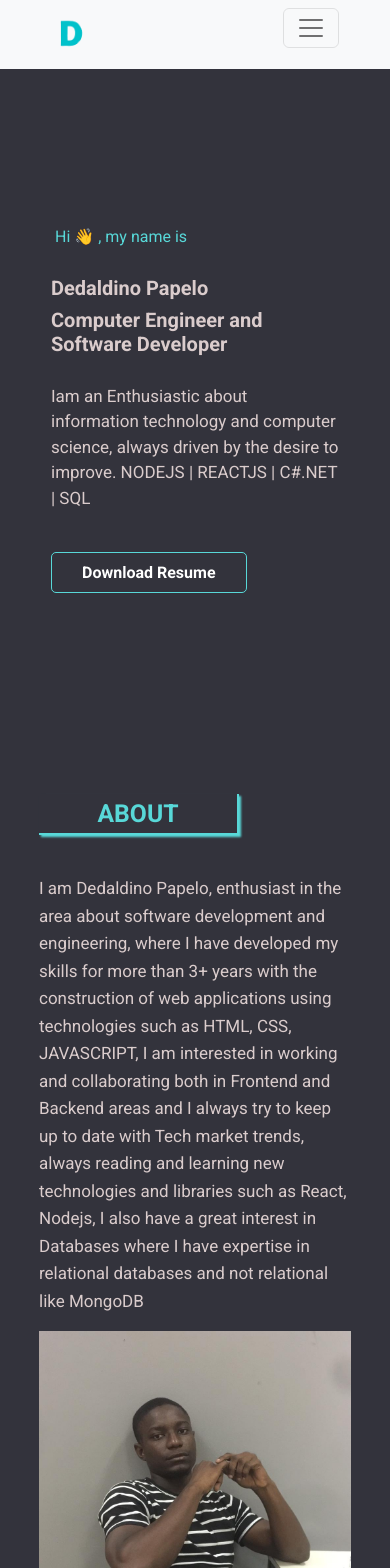
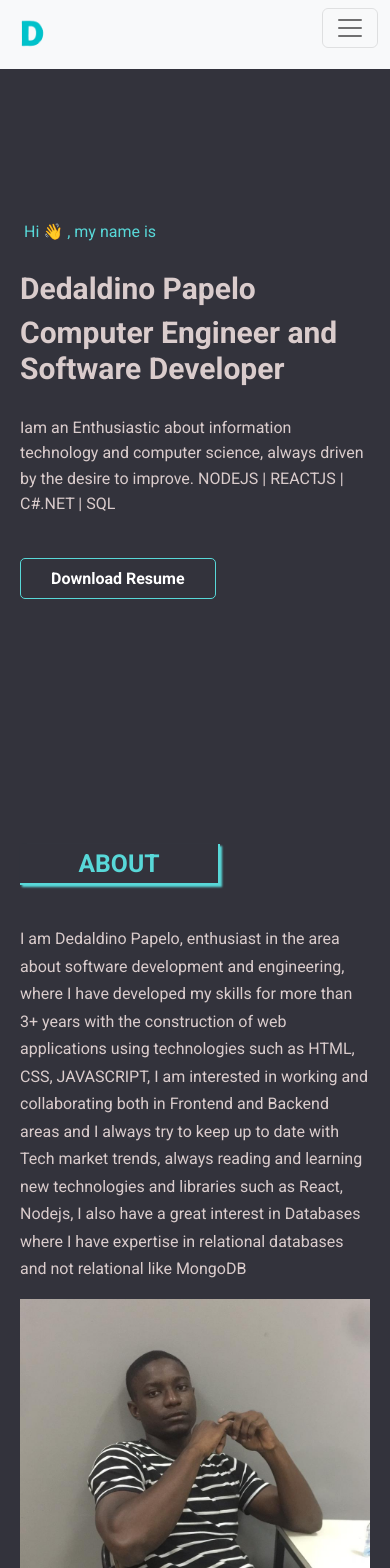
Before and after one commit to Dedaldino-Papelo/new-portfolio, a React (Create React App) app: page / in a window 390 px wide. Shown: the top 1568 px of the page. Built offline with nearby package versions, Linux system fonts and the light colour scheme.

Commit message:
added responsiveness with media queries part 2

```diff
--- a/src/App.css
+++ b/src/App.css
@@ -23,6 +23,13 @@
     margin: 0 auto;
 }
 
+@media only screen and (max-width: 767px) {
+    .container{
+        width: 100%;
+        margin: 0 auto;
+    }
+}
+
 .sub-title{
     margin-bottom: 40px;
     text-transform: uppercase;
--- a/src/components/About/style.css
+++ b/src/components/About/style.css
@@ -1,62 +1,65 @@
-.About{
+.About {
     padding: 100px 0px;
     display: flex;
     flex-direction: column;
 }
 
-.about-content{
+.about-content {
     display: flex;
-
 }
 
-.about-content .info{
+.about-content .info {
     width: 50%;
     display: flex;
     flex-direction: column;
 }
 
-.about-content .left-image{
+.about-content .left-image {
     width: 50%;
     display: flex;
     justify-content: center;
     align-items: center;
 }
 
-.about-content .left-image img{
+.about-content .left-image img {
     width: 30vw;
     height: 70vh;
     object-fit: cover;
 }
 
-.About .info p{
+.About .info p {
     font-size: 1.0625em;
     line-height: 27.5px;
 }
 
-@media only screen and (min-width: 768px) and (max-width: 959px) {
-
-
-}
+@media only screen and (min-width: 768px) and (max-width: 959px) {}
 
 /*Responsivo - Smartphone*/
 @media only screen and (max-width: 767px) {
-    .About{
-        padding-top: 50px;
+    .About {
+        padding: 100px 20px;
     }
-    .about-content{
+
+    .about-content {
         display: flex;
         flex-direction: column;
     }
 
-    .about-content .info{
+    .about-content .info {
         width: 100%;
+
     }
 
-.about-content .left-image{
-    width: 100%;
+    .About .info p {
+        font-size: 1em;
     }
 
-.about-content .left-image img{
+    .about-content .left-image {
+        width: 100%;
+        align-items: center;
+    }
+
+    .about-content .left-image img {
         width: 100%;
         height: 50vh;
         object-fit: cover;
@@ -66,7 +69,7 @@
 /*TABLET*/
 @media only screen and (min-width: 767px) and (max-width: 1366px) {
 
-    .about-content .left-image img{
+    .about-content .left-image img {
         width: 100%;
         height: 50vh;
         object-fit: cover;
--- a/src/components/Contact/style.css
+++ b/src/components/Contact/style.css
@@ -93,8 +93,7 @@ button {
 
 @media only screen and (max-width: 767px) {
     .contact {
-        padding: 70px 0px;
-        color: #8f8f8f;
+        padding: 70px 20px;
     }
 
 }
--- a/src/components/Home/Home.js
+++ b/src/components/Home/Home.js
@@ -1,8 +1,8 @@
 import React from 'react'
 
-import './style.css';
 import {
   HomeContainer,
+  TitleContainer,
   Title1,
   Title2,
   Entry,
@@ -15,15 +15,16 @@ import {
 const Home = () => {
   return (
     <HomeContainer id="home" className='container'>
+      <Entry>Hi <span role='img' aria-labelledby='imoji'>👋</span> , my name is</Entry>
 
-      <Entry>Hi <span role='img' aria-labelledby='imoji'>👋</span> , my name is</Entry>
+      <TitleContainer>
       <Title1>
         Dedaldino Papelo
       </Title1>
       <Title2>
         Computer Engineer and Software Developer
       </Title2>
-
+      </TitleContainer>
 
       <DescriptionContainer>
         <Description>
--- a/src/components/Home/home.style.js
+++ b/src/components/Home/home.style.js
@@ -6,7 +6,7 @@ import styled, {css} from "styled-components";
     font-size: 3em;
 
     @media only screen and (max-width: 767px) {
-        font-size: 20px;
+        font-size: 30px;
   `
 
 export const HomeContainer = styled.section`
@@ -15,6 +15,9 @@ export const HomeContainer = styled.section`
     flex-direction: column;
     justify-content: center;
     align-items: flex-start;
+
+    @media only screen and (max-width: 767px) {
+        padding: 0 20px;
 
 `
 
@@ -27,7 +30,6 @@ export const Entry = styled.h1`
 `
 
 export const TitleContainer = styled.div`
-    border: 2px solid red;
 }
 
 `
@@ -49,6 +51,9 @@ export const Description = styled.p`
     font-size: 1.0625em;
     line-height: 25.5px;
     margin: 20px 0px 0px;
+
+    @media only screen and (max-width: 767px) {
+       font-size: 1em;
 `
 
 export const ResumeWrapper = styled.div`
--- a/src/components/Home/style.css
+++ /dev/null
@@ -1,17 +0,0 @@
-
-
-
-
-/*Responsivo - Tablet*/
-
-@media only screen and (min-width: 768px) and (max-width: 959px) {
-
-
-}
-
-/*Responsivo - Smartphone*/
-@media only screen and (max-width: 767px) {
-    .Home h2,h3{
-        font-size: 2em;
-    }
-}
--- a/src/components/Skills/style.css
+++ b/src/components/Skills/style.css
@@ -46,7 +46,7 @@
     /*Responsivo - Smartphone*/
     @media only screen and (max-width: 767px) {
         .Skills{
-            padding: 0;
+            padding: 0 20px;
         }
 
         ul{
--- a/src/components/projects/style.css
+++ b/src/components/projects/style.css
@@ -81,8 +81,5 @@
 
 }
 
-.projects{
-   width: 100%;
-}
 
 }
```
Lines whose indentation alone changed are shown as unchanged.
